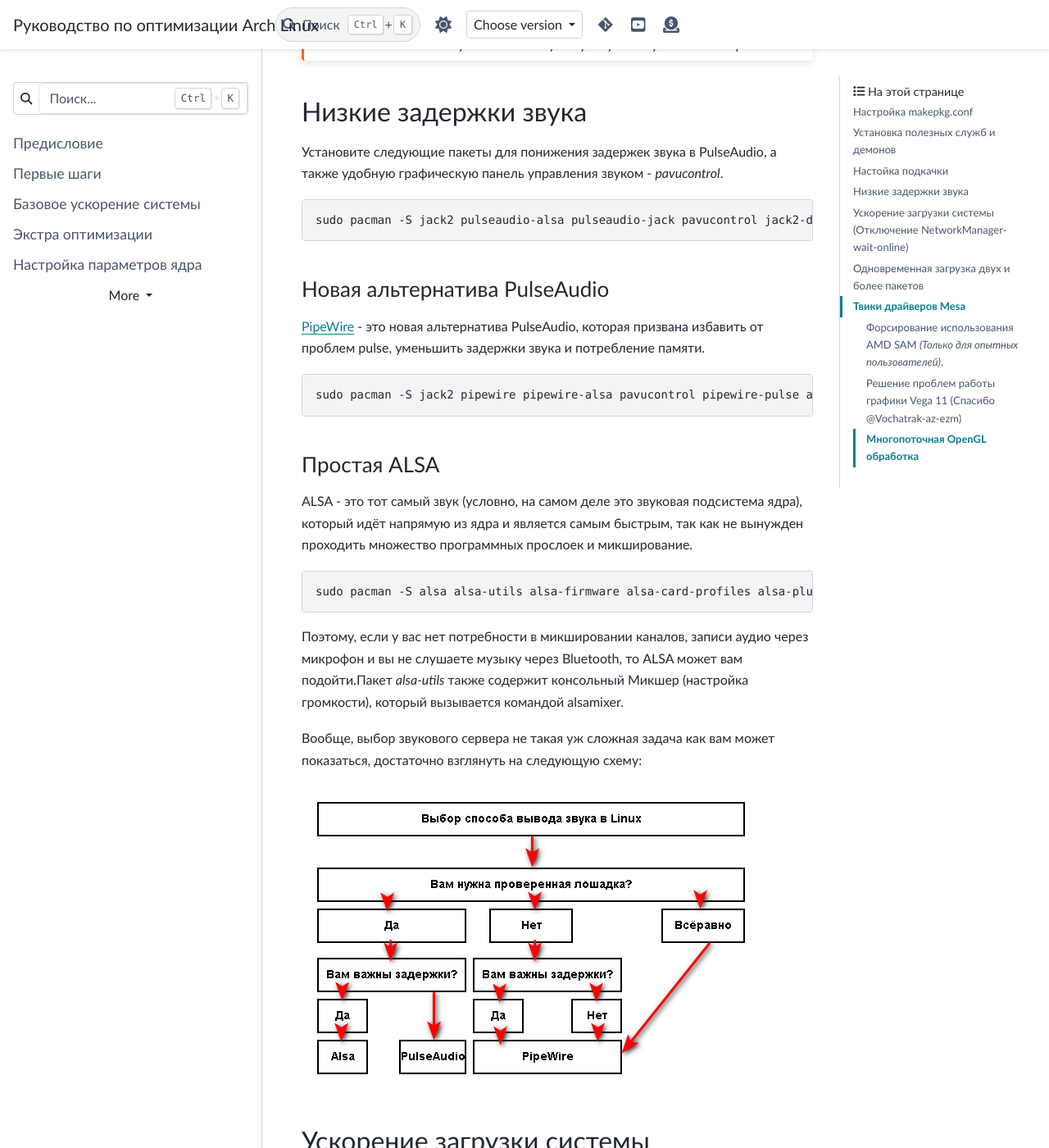
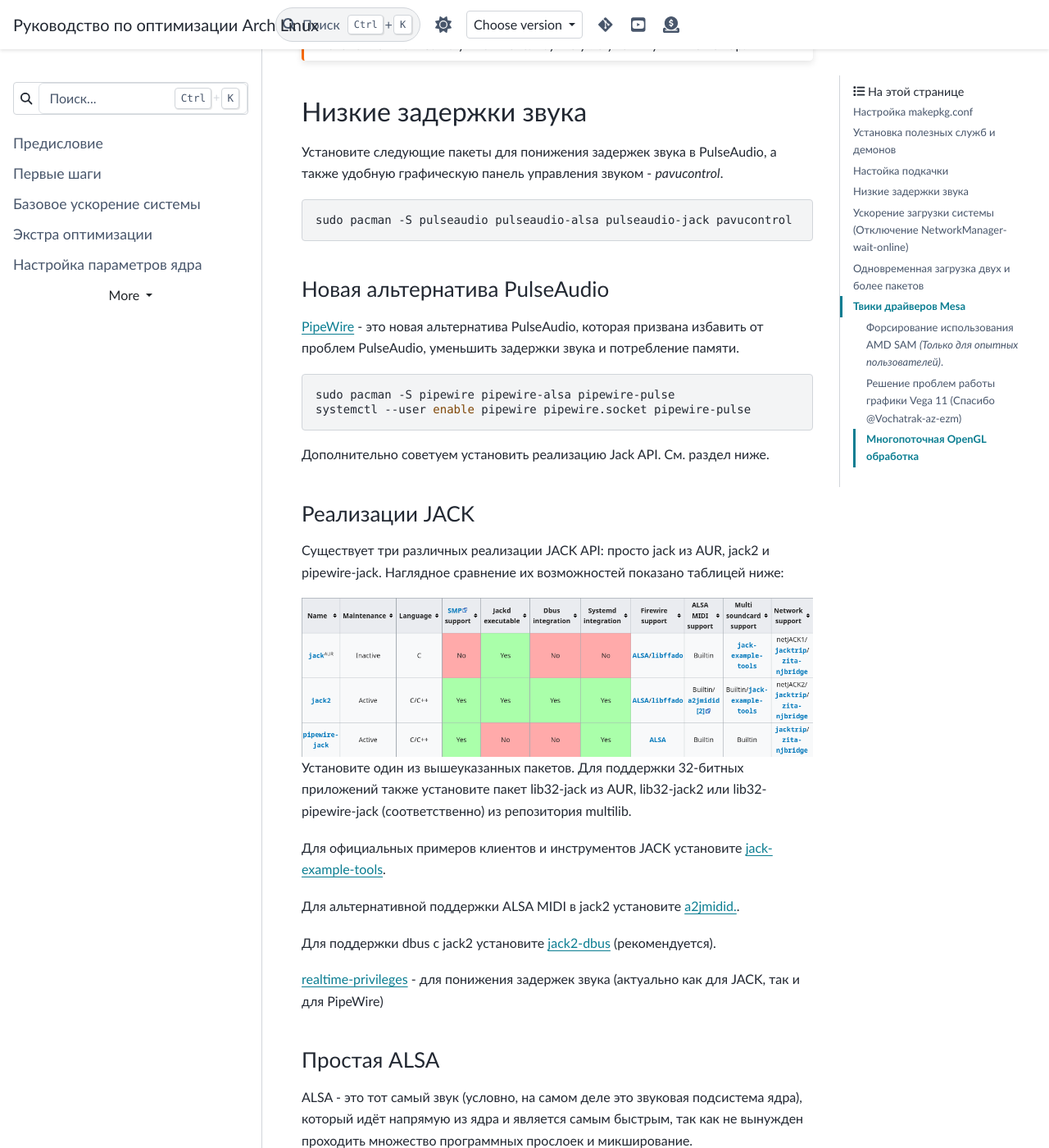
Before and after one commit to ventureoo/ARU, a Sphinx documentation site: the page built from docs/source/generic-system-acceleration.rst, in a window 1280 px wide and 1400 px high, scrolled down 8419 px. Shown: the whole window at 82% size. Built offline with Sphinx 7.4.7 and the PyData theme 0.15.4, drawn with Linux system fonts in a browser that asks for light colours.

Commit message:
generic-system-acceleration: Move the jack installation to a separate section and some fixes for installing PipeWire
Authored-by: Almarus <gerallitluis2@gmail.com>

```diff
--- a/docs/source/generic-system-acceleration.rst
+++ b/docs/source/generic-system-acceleration.rst
@@ -403,7 +403,7 @@
 
 ::
 
-  sudo pacman -S jack2 pulseaudio-alsa pulseaudio-jack pavucontrol jack2-dbus realtime-privileges
+  sudo pacman -S pulseaudio pulseaudio-alsa pulseaudio-jack pavucontrol
 
 .. index:: installation, lowlatency, audio, pipewire
 .. _pipewire-installation:
@@ -414,9 +414,41 @@
 
 `PipeWire <https://wiki.archlinux.org/title/PipeWire_(Русский)>`_ -
 это новая альтернатива PulseAudio, которая призвана избавить от
-проблем pulse, уменьшить задержки звука и потребление памяти. ::
+проблем PulseAudio, уменьшить задержки звука и потребление памяти. ::
 
-  sudo pacman -S jack2 pipewire pipewire-alsa pavucontrol pipewire-pulse alsa-utils wireplumber
+  sudo pacman -S pipewire pipewire-alsa pipewire-pulse
+  systemctl --user enable pipewire pipewire.socket pipewire-pulse
+
+Дополнительно советуем установить реализацию Jack API. См. раздел
+ниже.
+
+-----------------
+Реализации JACK
+-----------------
+
+Существует три различных реализации JACK API: просто jack из AUR,
+jack2 и pipewire-jack. Наглядное сравнение их возможностей показано
+таблицей ниже:
+
+.. image:: images/jack-implementations.png
+
+Установите один из вышеуказанных пакетов. Для поддержки 32-битных
+приложений также установите пакет lib32-jack из AUR, lib32-jack2 или
+lib32-pipewire-jack (соответственно) из репозитория multilib.
+
+Для официальных примеров клиентов и инструментов JACK установите
+`jack-example-tools
+<https://archlinux.org/packages/extra/x86_64/jack-example-tools/>`_.
+
+Для альтернативной поддержки ALSA MIDI в jack2 установите `a2jmidid.
+<https://archlinux.org/packages/community/x86_64/a2jmidid/>`_.
+
+Для поддержки dbus с jack2 установите `jack2-dbus
+<https://archlinux.org/packages/extra/x86_64/jack2-dbus/>`_
+(рекомендуется).
+
+`realtime-privileges <https://archlinux.org/packages/community/any/realtime-privileges/>`_
+- для понижения задержек звука (актуально как для JACK, так и для PipeWire)
 
 .. index:: lowlatency, audio, alsa
 .. _alsa:
```
Also changed, not shown: docs/source/images/jack-implementations.png (added).
